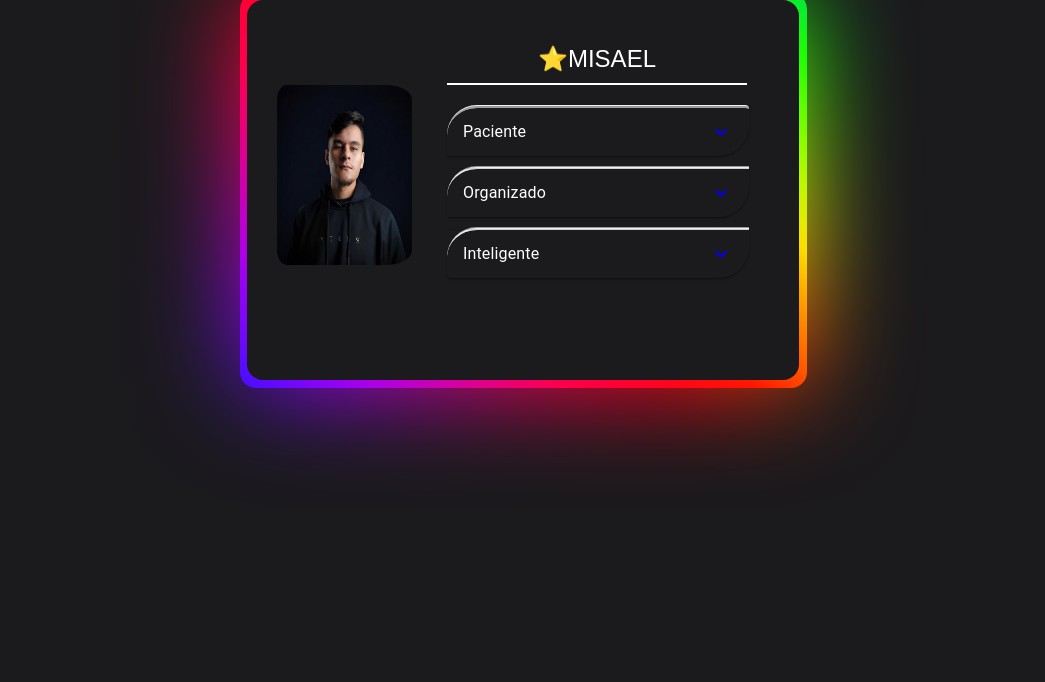
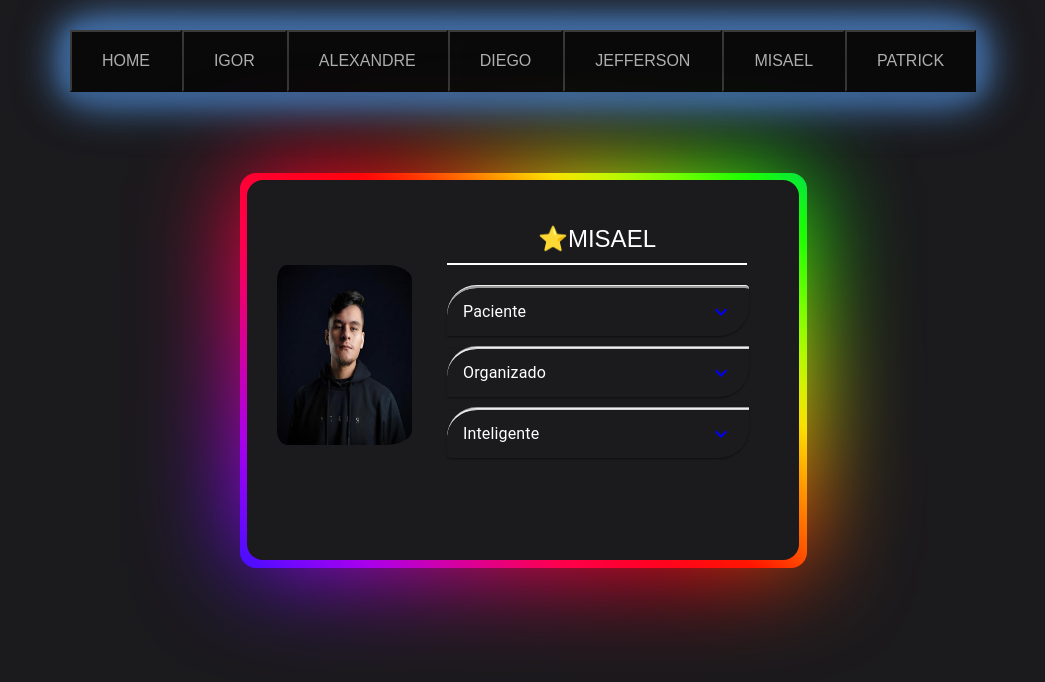
Before and after one commit to DiegoGLins/Ativ.Carol.FeedBack, a React (Vite) app: page /misael in a window 1280 px wide. Shown: the top 682 px of the page, without its empty margins (117-1162 px from the left). Built offline with nearby package versions, Linux system fonts and the light colour scheme.

Commit message:
inclusao da NavBar no card

```diff
--- a/src/page/Misael.tsx
+++ b/src/page/Misael.tsx
@@ -6,6 +6,7 @@ import AccordionSummary from '@mui/material/AccordionSummary';
 import AccordionDetails from '@mui/material/AccordionDetails';
 import Typography from '@mui/material/Typography';
 import ExpandMoreIcon from '@mui/icons-material/ExpandMore';
+import NavBar from '../components/NavBar';
 
 
 const MisaelCardSkill: React.FC = () => {
@@ -13,7 +14,8 @@ const MisaelCardSkill: React.FC = () => {
     return (
         <>
             <Container maxWidth='sm'>
-                <Grid xs={12} className='boxCard' container>
+                <NavBar />
+                <Grid xs={12} className='boxCard' container style={{ marginTop: '150px' }}>
                     <Grid container item>
                         <img style={{ position: 'absolute', bottom: '90px', borderRadius: '40px', width: '180px', height: '230px', padding: '25px 15px 25px 30px' }} src={'./image/Misael.jpg'} alt='Misael'></img>
                     </Grid>
```
